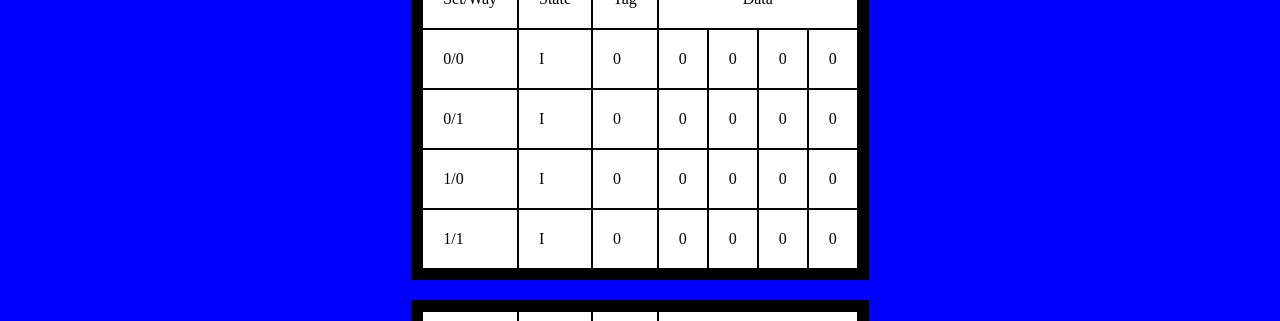
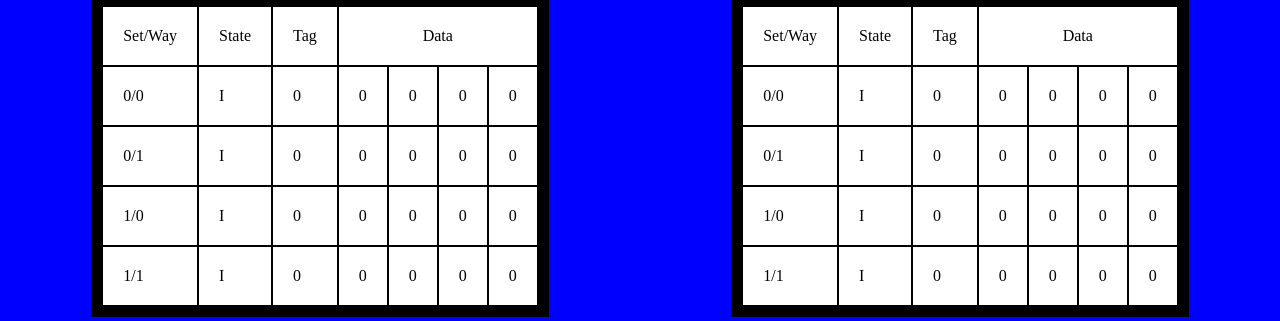
Before and after one commit to Zebony919/Multiprocessor-cache-simulator, a website built with Vite: page index.html in a window 1280 px wide. Shown: the part 149-470 px from the top of the page. Built offline with nearby package versions, Linux system fonts and the light colour scheme.

```diff
--- a/src/main.ts
+++ b/src/main.ts
@@ -3,7 +3,7 @@ import { Memory } from './memory.ts';
 import { SetAssociativeCache } from './cache.ts';
 import { System, type StepResult, type Op } from './system.ts';
 
-let numCaches = 2;
+let numCaches = 3;
 const memory = new Memory();
 const system = new System(numCaches, memory, 'MOESI');
 
@@ -33,12 +33,18 @@ function render(lastStep: StepResult | null): void {
     cacheDiv!.replaceChildren();
 
     for (let i = 0; i < numCaches; i++) {
-        cacheDiv!.appendChild(renderCache(system.fetchCache(i)));
+        cacheDiv!.appendChild(renderCache(i, system.fetchCache(i)));
     }
 };
 
-function renderCache(cache: SetAssociativeCache): HTMLElement {
+function renderCache(id: number, cache: SetAssociativeCache): HTMLElement {
     // Render a single cache
+    const cacheDiv = document.createElement("div");
+
+    const cacheTitle = document.createElement("h1");
+    cacheTitle.textContent = `Cache ${id}`;
+    cacheDiv.appendChild(cacheTitle);
+
     const table = document.createElement("table");
     const body = table.createTBody();
 
@@ -70,7 +76,8 @@ function renderCache(cache: SetAssociativeCache): HTMLElement {
         }
     }
 
-    return table;
+    cacheDiv.appendChild(table);
+    return cacheDiv;
 };
 
 const stepButton = document.getElementById("step");
--- a/src/style.css
+++ b/src/style.css
@@ -24,7 +24,7 @@
   width: 100%;
   display: grid;
   place-items: center;
-  grid-template-columns: 1fr;
+  grid-template-columns: 1fr 1fr;
 
   margin-top: 50px;
 }
```
Also changed, not shown: src/tests/memory.test.ts (+16 -0 lines).
